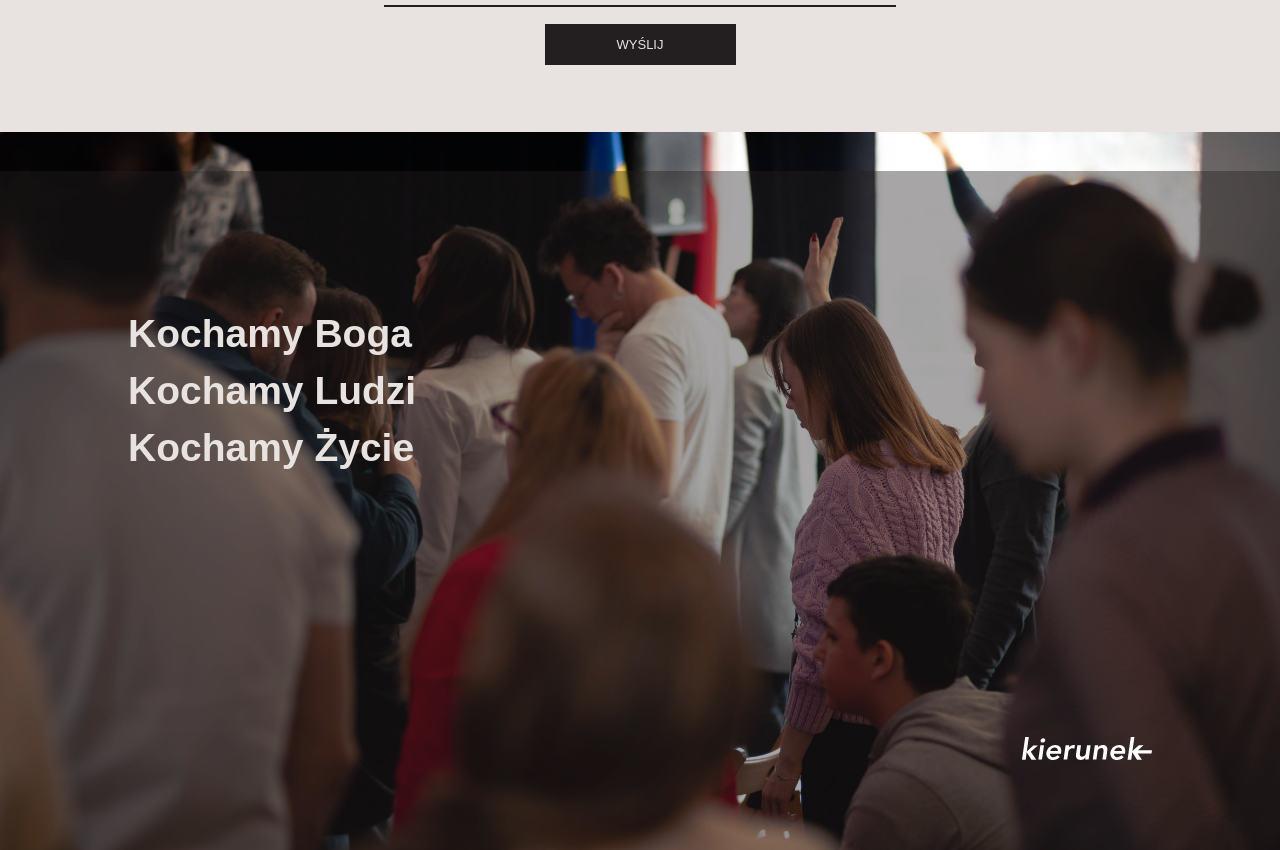
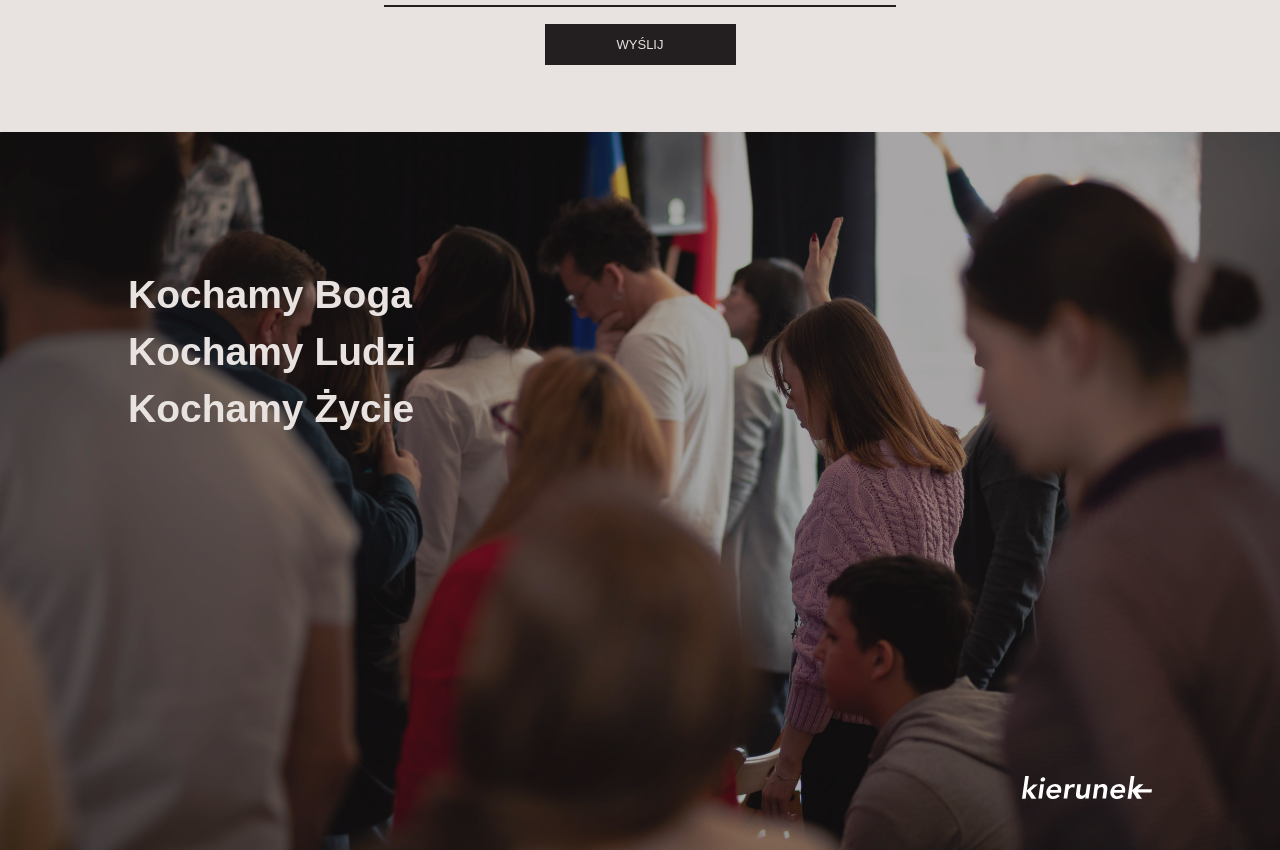
Before and after one commit to kdraganik/kierunek-website, a Next.js app: page / in a window 1280 px wide. Shown: the part 4400-5250 px from the top of the page. Built offline with nearby package versions, Linux system fonts and the light colour scheme; a web font is replaced by a local one.

Commit message:
Fix end banner issue

```diff
--- a/styles/Home.module.scss
+++ b/styles/Home.module.scss
@@ -277,6 +277,7 @@
   justify-content: flex-start;
   align-items: center;
   margin: 0;
+  padding: 0;
   .overlay{
     position: relative;
     width: 100%;
```
